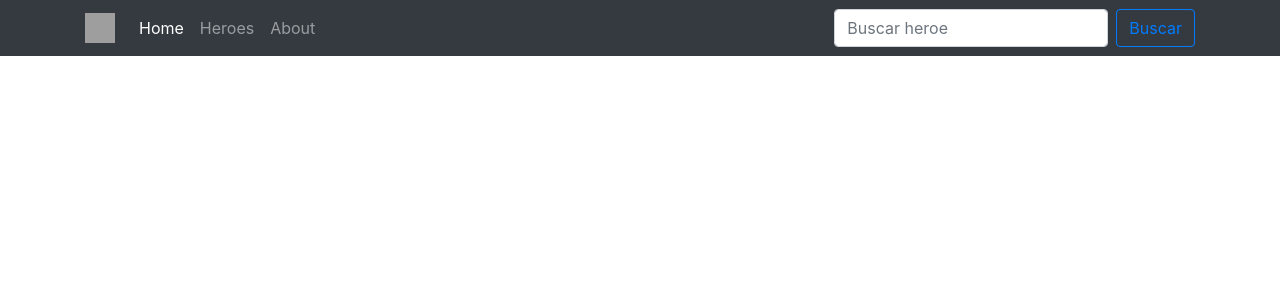
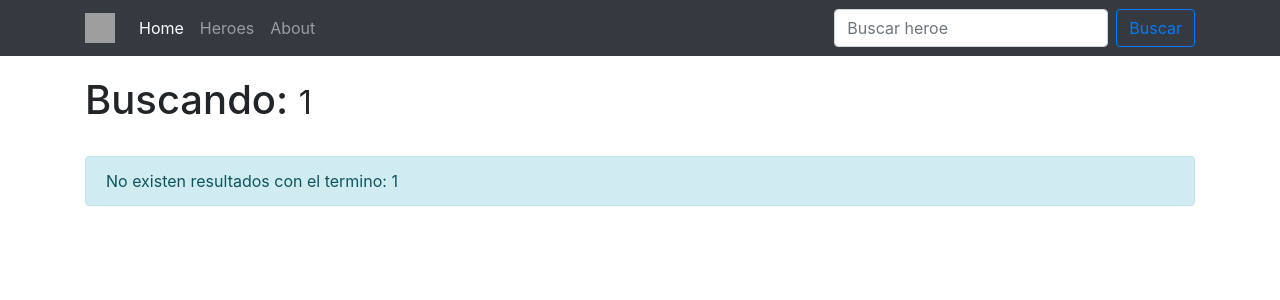
Before and after one commit to BenjaMolina/reactjs_heroes, a React (Create React App) app: page /busqueda/1 in a window 1280 px wide. Shown: the top 300 px of the page. Built offline with nearby package versions, Linux system fonts and the light colour scheme; grey boxes are pictures that could not be loaded.

Commit message:
Paso de parametros, Componentes Search y NotFound!

```diff
--- a/src/App.js
+++ b/src/App.js
@@ -6,6 +6,8 @@ import Content from "./components/Content";
 import Heroes from "./components/Heroes";
 import Home from "./components/Home";
 import About from "./components/About";
+import NotFound404 from "./components/NotFound404";
+import Search from "./components/Search";
 
 // import heroes from './api';
 
@@ -16,9 +18,11 @@ class App extends Component {
       <Content>
         <Navbar />
         <Switch>
-          <Route exact path="/" component={Home}></Route>
-          <Route exact path="/heroes" component={Heroes}></Route>
-          <Route exact path="/about" component={About}></Route>
+          <Route exact path="/" component={Home} />
+          <Route exact path="/heroes" component={Heroes}/>
+          <Route exact path="/about" component={About}/>
+          <Route exact path="/busqueda/:search" component={Search}/>
+          <Route  component={NotFound404}/>
         </Switch>
       </Content>
     );
--- a/src/components/Navbar.js
+++ b/src/components/Navbar.js
@@ -2,6 +2,23 @@ import React, { Component } from "react";
 import { Link } from "react-router-dom";
 
 class Navbar extends Component {
+
+  constructor(props){
+    super(props);
+
+    this.state = {
+      search: '',
+    };
+
+  }
+
+  setSearch = (e) => {
+    console.log(e.target.value);
+    this.setState({
+      search: e.target.value,
+    })
+  };
+
   render() {
     const styles = {
       mgBottom: {
@@ -17,11 +34,11 @@ class Navbar extends Component {
         <div className="container">
           <Link to="/" className="navbar-brand">
             <img
-              src="./img/logo.ico"
+              src="../img/logo.ico"
               width="30"
               height="30"
               className="d-inline-block align-top"
-              alt="Heroes"
+
             />
           </Link>
           <button
@@ -60,13 +77,11 @@ class Navbar extends Component {
                 type="search"
                 placeholder="Buscar heroe"
                 aria-label="Search"
+                onChange={this.setSearch}
               />
-              <button
-                className="btn btn-outline-primary my-2 my-sm-0"
-                type="button"
-              >
+              <Link to={`/busqueda/${this.state.search}`} className="btn btn-outline-primary my-2 my-sm-0">
                 Buscar
-              </button>
+              </Link>
             </div>
           </div>
         </div>
--- /dev/null
+++ b/src/components/NotFound404.js
@@ -0,0 +1,18 @@
+import React, { Component } from 'react'
+
+export class NotFound404 extends Component {
+  render() {
+    return (
+      <div className="container">
+        <div className="jumbotron jumbotron-fluid">
+          <div className="container">
+            <h1 className="display-4">Error 404</h1>
+            <p className="lead">Recurso no encontrado</p>
+          </div>
+        </div>
+      </div>
+    )
+  }
+}
+
+export default NotFound404
--- /dev/null
+++ b/src/components/Search.js
@@ -0,0 +1,25 @@
+import React, { Component } from "react";
+
+export class Search extends Component {
+  render() {
+    const {search} = this.props.match.params;
+    return (
+      <div className="container">
+        <h1>
+          Buscando: <small>{ search }</small>
+        </h1>
+        <br />
+
+        <div class="row">
+          <div class="col-md-12">
+            <div class="alert alert-info">
+              No existen resultados con el termino: { search }
+            </div>
+          </div>
+        </div>
+      </div>
+    );
+  }
+}
+
+export default Search;
```
